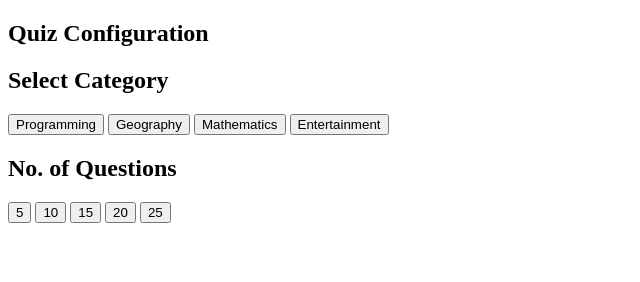
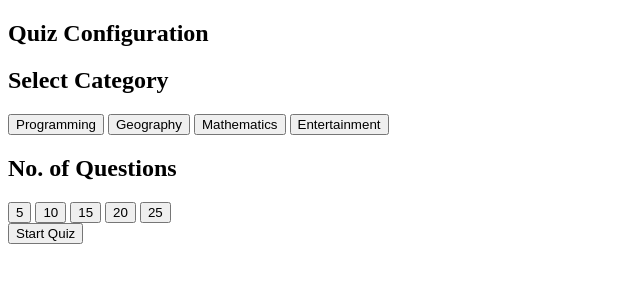
Before and after one commit to afzytk/quiz-website, a plain HTML site: page index.html in a window 1280 px wide. Shown: the whole page, without its empty margins (0-640 px from the left). Drawn offline with Linux system fonts and the light colour scheme.

Commit message:
feat(ui): add favicon and quiz start button

```diff
--- a/index.html
+++ b/index.html
@@ -6,8 +6,10 @@
     <title>Quiz</title>
     <link rel="stylesheet" href="style.css">
     <script src="script.js" defer></script>
+    <link rel="icon" type="image/svg+xml" href="img/book-open-solid-full.svg">
 </head>
 <body>
+    <!-- Quiz configuration container -->
     <div class="config-container">
         <h2 class="config-title">Quiz Configuration</h2>
 
@@ -31,7 +33,7 @@
                 <button class="question-options">25</button>
             </div>
         </div>
-
+        <button class="start-quiz-btn">Start Quiz</button>
     </div>
 </body>
 </html>
```
Also changed, not shown: img/book-open-solid-full.svg (added).
